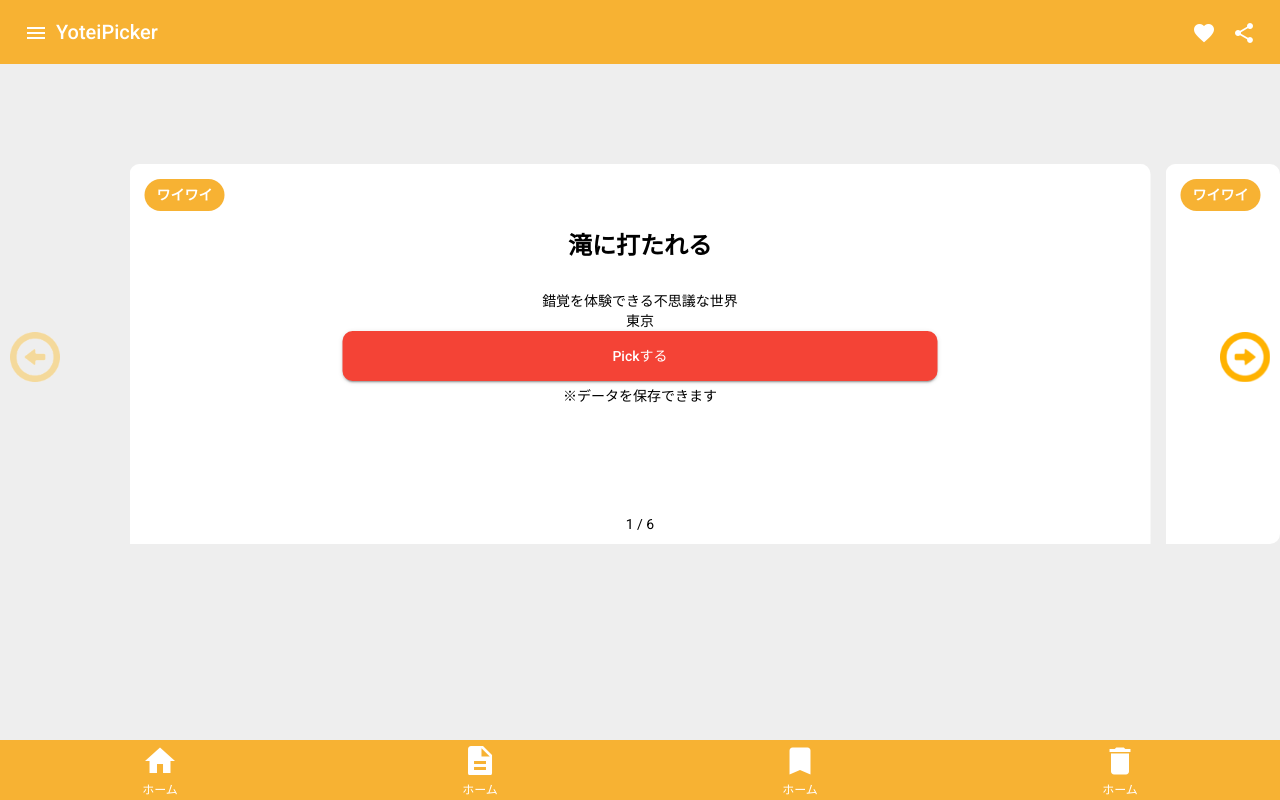
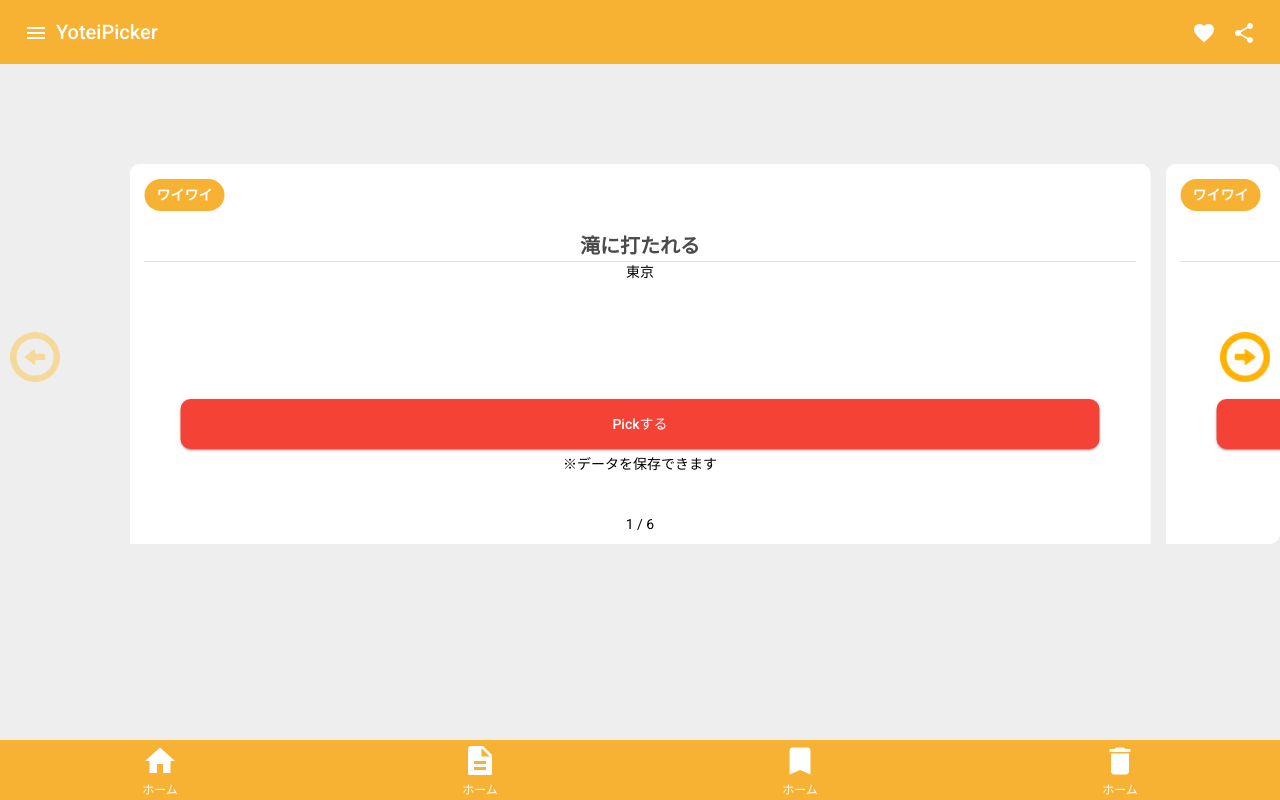
Before and after one commit to kamoto0427/yoteiPicker, an Angular app: page / in a window 1280 px wide. Built offline with nearby package versions, Linux system fonts and the light colour scheme.

Commit message:
ボタン配置のレイアウト調整

```diff
--- a/src/app/component/parts/button/pick-button/pick-button.component.css
+++ b/src/app/component/parts/button/pick-button/pick-button.component.css
@@ -1,5 +1,5 @@
 .pick-button {
-  width: 60%;
+  width: 90%;
   height: 50px;
   border-radius: 10px;
 }
--- a/src/app/component/parts/swiper/swiper.component.css
+++ b/src/app/component/parts/swiper/swiper.component.css
@@ -22,14 +22,16 @@
 
 .name {
   width: 100%;
-  height: 80px;
-}
-
-.name p {
-  font-size: 24px;
+  padding-top: 20px;
+  font-size: 20px;
   font-weight: bold;
-  text-align: center;
-  line-height: 70px;
+  color: #4A4A4A;
+  line-height: 30px;
+  /*三点リーダー*/
+  display: -webkit-box;
+  -webkit-box-orient: vertical;
+  -webkit-line-clamp: 3;
+  overflow: hidden;
 }
 
 .mat-chip {
@@ -38,6 +40,13 @@
   font-weight: bold;
 }
 
+app-pick-button {
+  position: absolute;
+  bottom: 70px;
+  left: 0;
+  right: 0;
+}
+
 ::ng-deep .swiper-slide {
   border-radius: 10px;
 }
--- a/src/app/component/parts/swiper/swiper.component.html
+++ b/src/app/component/parts/swiper/swiper.component.html
@@ -14,10 +14,8 @@
         <mat-chip-list class="chip">
           <mat-chip>{{ y.category }}</mat-chip>
         </mat-chip-list>
-        <div class="name">
-          <p>{{ y.name }}</p>
-        </div>
-        <div class="message">{{ y.message }}</div>
+        <div class="name">{{ y.name }}</div>
+        <mat-divider></mat-divider>
         <div class="prefecture">{{ y.prefecture }}</div>
         <app-pick-button></app-pick-button>
       </div>
```
